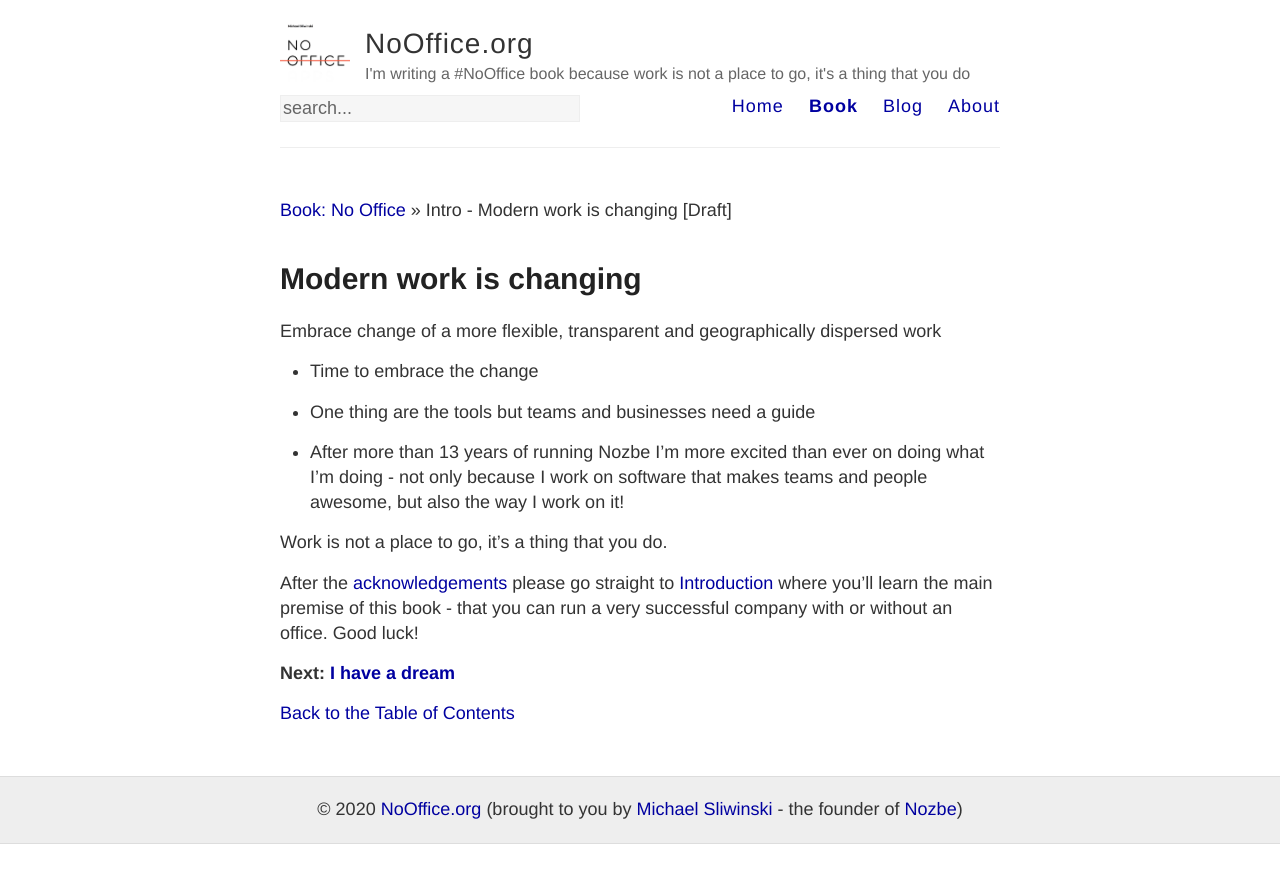
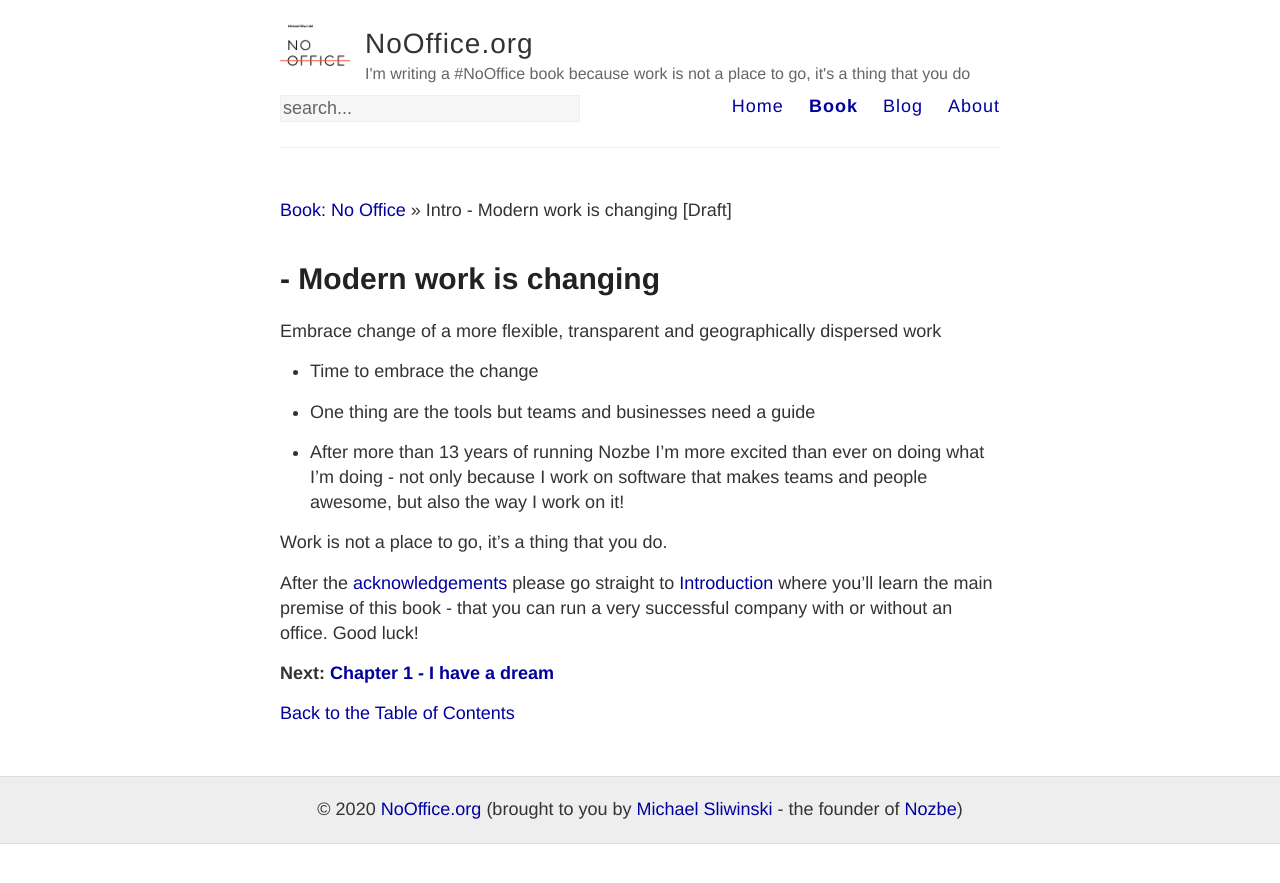
Before and after one commit to Nozbe/NoOffice.org, a Jekyll site: the page built from _book/intro.md, in a window 1280 px wide. Shown: the top 883 px of the page. Built offline with Jekyll 4.4.1, drawn with Linux system fonts in a browser that asks for light colours.

Commit message:
more fixes TOC chname

```diff
--- a/_includes/book.html
+++ b/_includes/book.html
@@ -39,9 +39,10 @@ We're creating arrays for slugs, titles and subtitles based on the contents of t
     {% for slug in slugs %}
       {% if entry.url == slug %}
         {% assign chapter_title = titles[forloop.index0] %}
+        {% assign chapter_chname = entry.chname %}
       {% endif %}
     {% endfor %}
-    {% if next %}{% assign next_url = entry.url %}{% assign next_title = chapter_title %}{% assign next = false %}{% assign next_got = true %}{% endif %}
+    {% if next %}{% assign next_url = entry.url %}{% assign next_title = chapter_title %}{% assign next_chname = entry.chname %}{% assign next = false %}{% assign next_got = true %}{% endif %}
     {% if entry.url == page.slug %}&#187; {{ chapter_title }} {% if entry.status == "draft" %} {{ site.data.book.draft }}{% endif %}
       {% assign next = true %}
     {% endif %}
@@ -49,7 +50,7 @@ We're creating arrays for slugs, titles and subtitles based on the contents of t
 {% else %}
   {% if forloop.index > part_sel %}
     {% if next_got == false %}
-      {% assign next_url = item.url %}{% assign next_title = chapter_title %}{% assign next_got = true %}
+      {% assign next_url = item.url %}{% assign next_title = chapter_title %}{% assign next_chname = item.chname %}{% assign next_got = true %}
     {% endif %}
   {% endif %}
 {% endif %}
--- a/_includes/book_next.html
+++ b/_includes/book_next.html
@@ -2,7 +2,7 @@
 <div class="booknav">
 
 {% if next_got == true %}
-<p class="bold">{{ site.data.book.continue }} <a href="{{ site.baseurl }}/book/{{ next_url }}">{{ next_title }}</a></p>
+<p class="bold">{{ site.data.book.continue }} <a href="{{ site.baseurl }}/book/{{ next_url }}">{{ next_chname }} - {{ next_title }}</a></p>
 {% endif %}
 
 <p><a href="{{ site.baseurl }}/book/">{{ site.data.book.back }}</a></p>
--- a/_layouts/book.html
+++ b/_layouts/book.html
@@ -5,7 +5,7 @@ layout: default
 {% include book.html %}
 
 <article class="page">
-<h1>{{ page.title }}</h1>
+<h1>{{ chapter_chname}} - {{ page.title }}</h1>
 
 <div class="entry">
 {{ page.subtitle }}
```
